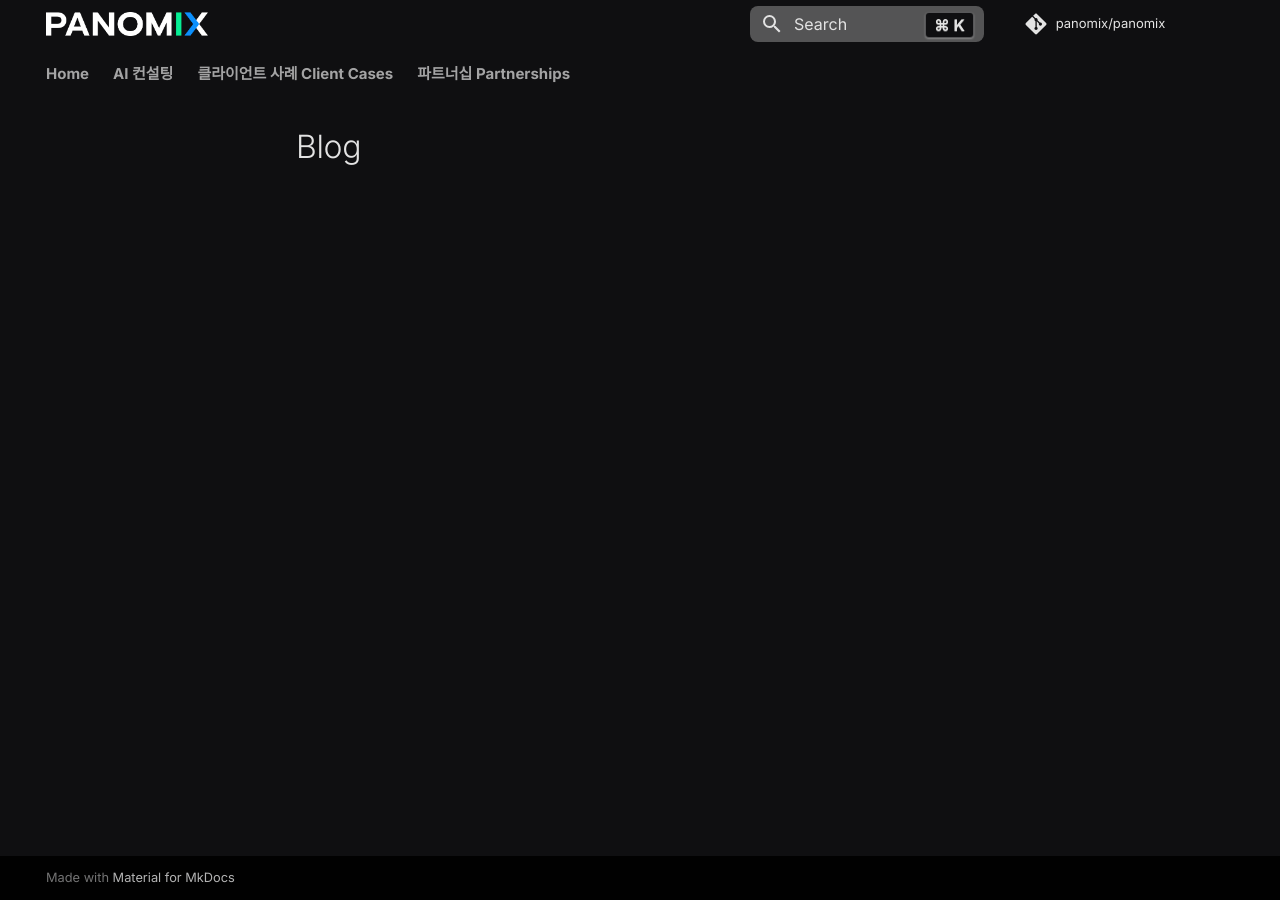
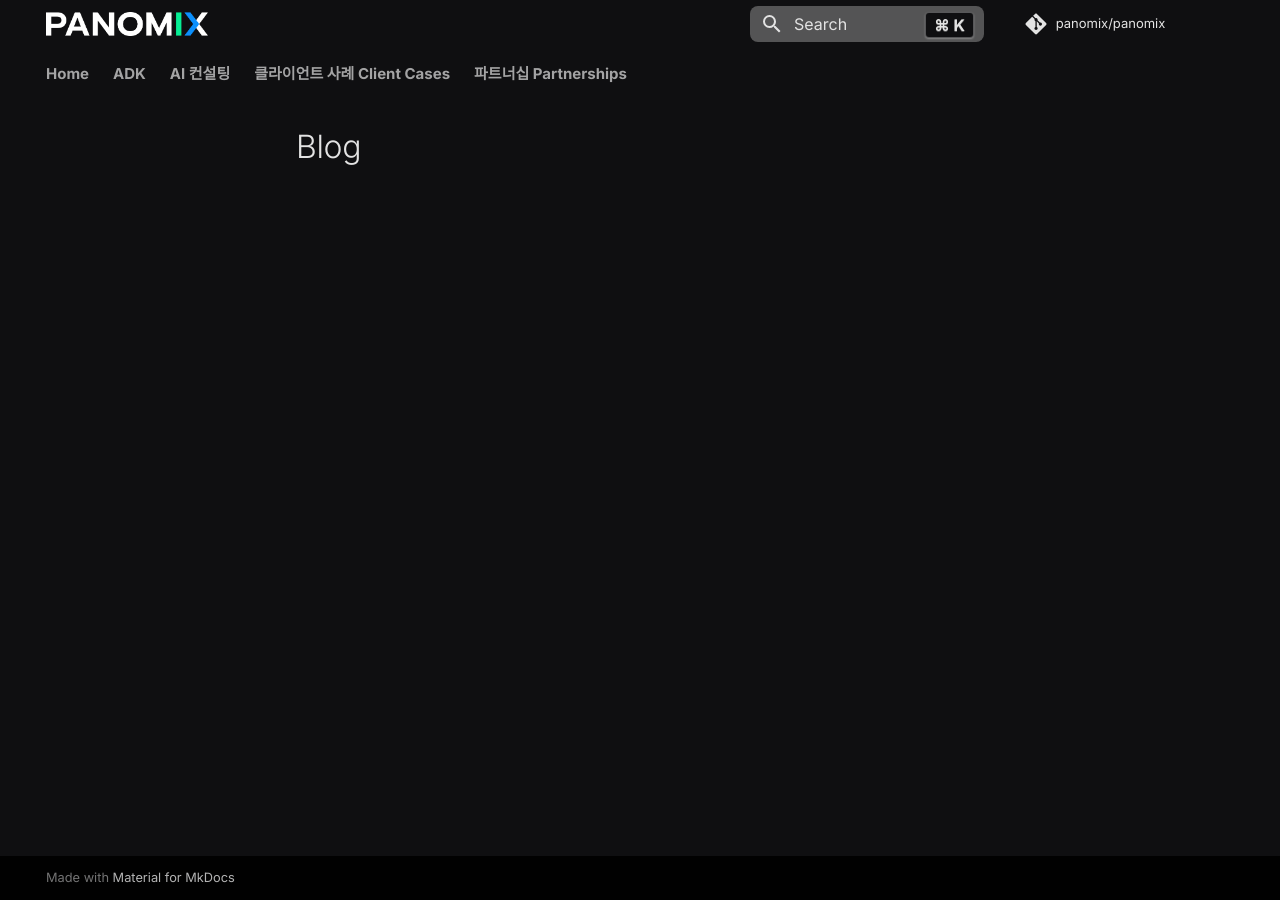
Before and after one commit to panomix/panomix, an MkDocs documentation site: the page built from docs/blog/index.md, in a window 1280 px wide. Built offline with MkDocs 1.6.1 and Material for MkDocs 9.7.7, drawn with Linux system fonts in a browser that asks for light colours; comment, search, counter and statistics services are not loaded.

Commit message:
Update mkdocs.yml

```diff
--- a/mkdocs.yml
+++ b/mkdocs.yml
@@ -4,6 +4,7 @@ repo_name: panomix/panomix
 strict: true
 nav:
   - index.md
+  - ADK : adk.md
   - AI 컨설팅: consulting/deliver.md
   - 클라이언트 사례 Client Cases:
       - 스웬 Swen: clients/news/news.md
```
